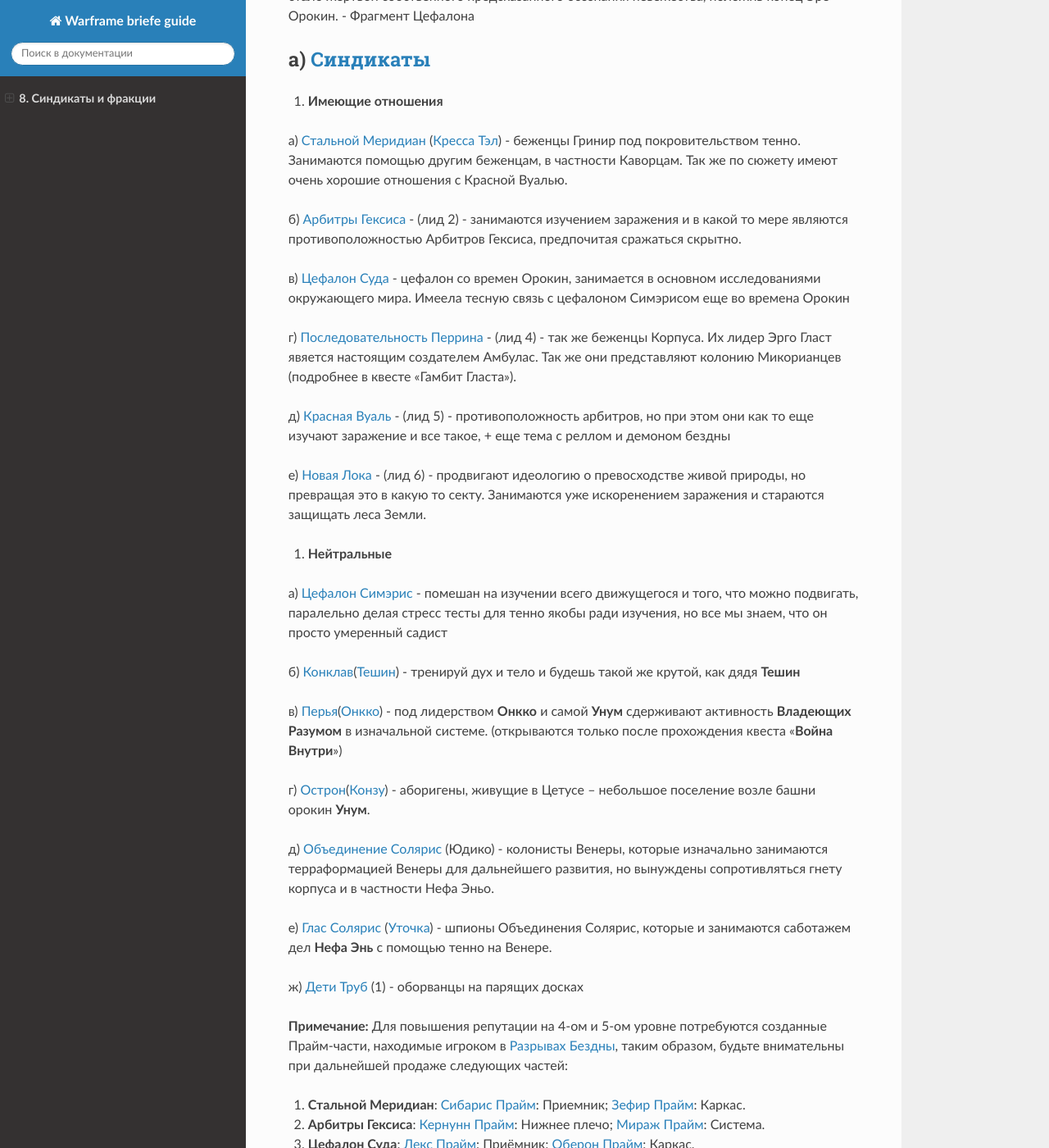
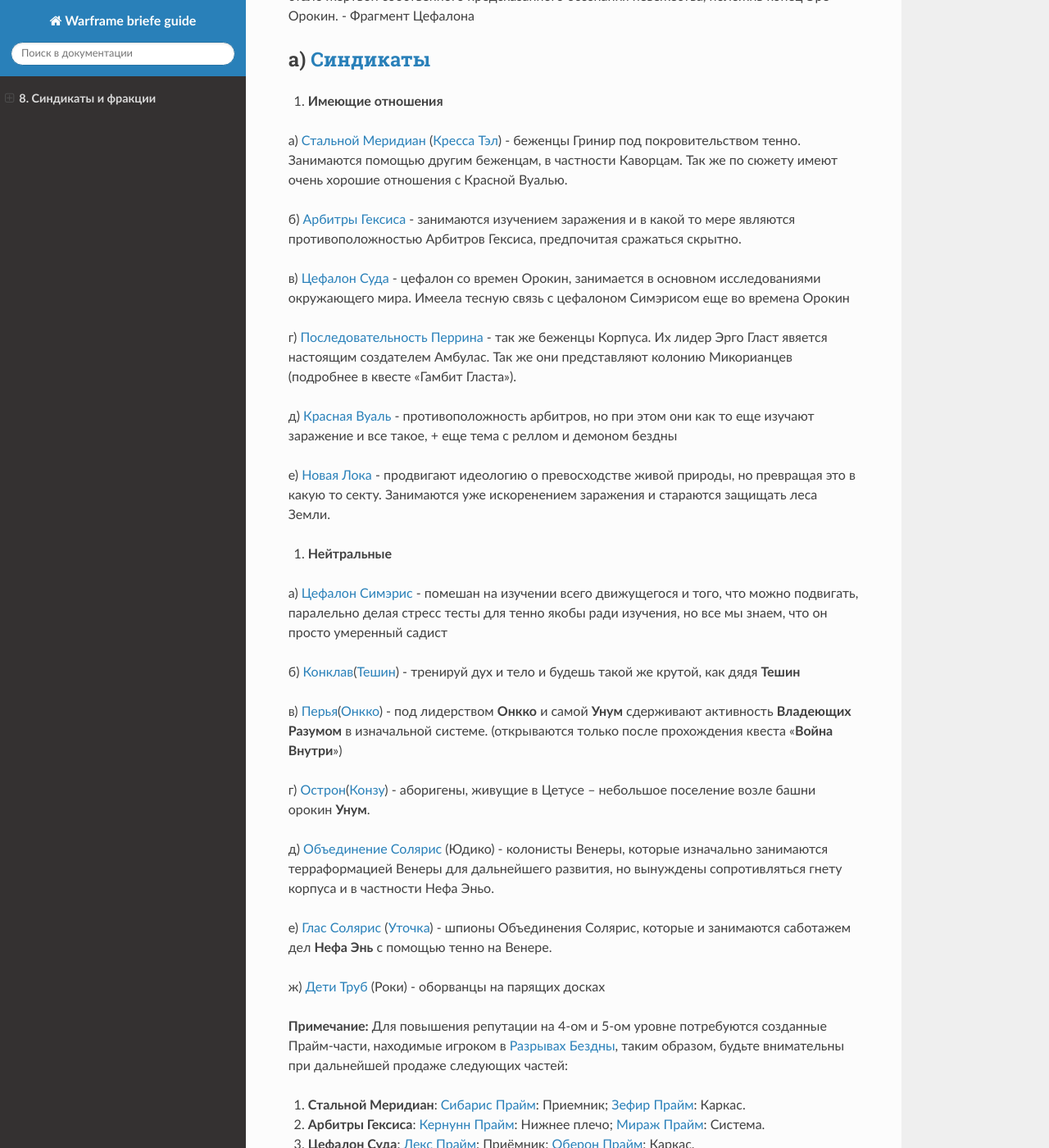
Before and after one commit to crackedmind/warframe-brief-guide, a Sphinx documentation site: the page built from source/08.md, in a window 1280 px wide and 1400 px high, scrolled down 1792 px. Shown: the whole window at 82% size. Built offline with Sphinx 7.4.7 and the Read the Docs theme 2.0.0, drawn with Linux system fonts in a browser that asks for light colours; some of the changed text lies outside the part shown.

Commit message:
Правка 8 пункта

```diff
--- a/source/08.md
+++ b/source/08.md
@@ -34,17 +34,17 @@
 
 а) [Стальной Меридиан](https://warframe.fandom.com/ru/wiki/%D0%A1%D1%82%D0%B0%D0%BB%D1%8C%D0%BD%D0%BE%D0%B9_%D0%9C%D0%B5%D1%80%D0%B8%D0%B4%D0%B8%D0%B0%D0%BD) ([Кресса Тэл](https://warframe.fandom.com/ru/wiki/%D0%9A%D1%80%D0%B5%D1%81%D1%81%D0%B0_%D0%A2%D1%8D%D0%BB)) - беженцы Гринир под покровительством тенно. Занимаются помощью другим беженцам, в частности Каворцам. Так же по сюжету имеют очень хорошие отношения с Красной Вуалью.
 
-б) [Арбитры Гексиса](https://warframe.fandom.com/ru/wiki/%D0%90%D1%80%D0%B1%D0%B8%D1%82%D1%80%D1%8B_%D0%93%D0%B5%D0%BA%D1%81%D0%B8%D1%81%D0%B0) - (лид 2)  - занимаются изучением заражения и в какой то мере являются противоположностью Арбитров Гексиса, предпочитая сражаться скрытно.
+б) [Арбитры Гексиса](https://warframe.fandom.com/ru/wiki/%D0%90%D1%80%D0%B1%D0%B8%D1%82%D1%80%D1%8B_%D0%93%D0%B5%D0%BA%D1%81%D0%B8%D1%81%D0%B0) - занимаются изучением заражения и в какой то мере являются противоположностью Арбитров Гексиса, предпочитая сражаться скрытно.
 
 в) [Цефалон Суда](https://warframe.fandom.com/ru/wiki/%D0%A6%D0%B5%D1%84%D0%B0%D0%BB%D0%BE%D0%BD_%D0%A1%D1%83%D0%B4%D0%B0) - цефалон со времен Орокин, занимается в основном исследованиями окружающего мира. Имеела тесную связь с цефалоном Симэрисом еще во времена Орокин
 
-г) [Последовательность Перрина](https://warframe.fandom.com/ru/wiki/%D0%9F%D0%BE%D1%81%D0%BB%D0%B5%D0%B4%D0%BE%D0%B2%D0%B0%D1%82%D0%B5%D0%BB%D1%8C%D0%BD%D0%BE%D1%81%D1%82%D1%8C_%D0%9F%D0%B5%D1%80%D1%80%D0%B8%D0%BD%D0%B0) - (лид 4)  - так же беженцы Корпуса. Их лидер Эрго Гласт явяется настоящим создателем Амбулас. Так же они представляют колонию Микорианцев (подробнее в квесте «Гамбит Гласта»).
+г) [Последовательность Перрина](https://warframe.fandom.com/ru/wiki/%D0%9F%D0%BE%D1%81%D0%BB%D0%B5%D0%B4%D0%BE%D0%B2%D0%B0%D1%82%D0%B5%D0%BB%D1%8C%D0%BD%D0%BE%D1%81%D1%82%D1%8C_%D0%9F%D0%B5%D1%80%D1%80%D0%B8%D0%BD%D0%B0)  - так же беженцы Корпуса. Их лидер Эрго Гласт явяется настоящим создателем Амбулас. Так же они представляют колонию Микорианцев (подробнее в квесте «Гамбит Гласта»).
 
-д) [Красная Вуаль](https://warframe.fandom.com/ru/wiki/%D0%9A%D1%80%D0%B0%D1%81%D0%BD%D0%B0%D1%8F_%D0%92%D1%83%D0%B0%D0%BB%D1%8C) - (лид 5)  - противоположность арбитров, но при этом они как то еще изучают заражение и все такое, + еще тема с реллом и демоном бездны
+д) [Красная Вуаль](https://warframe.fandom.com/ru/wiki/%D0%9A%D1%80%D0%B0%D1%81%D0%BD%D0%B0%D1%8F_%D0%92%D1%83%D0%B0%D0%BB%D1%8C)   - противоположность арбитров, но при этом они как то еще изучают заражение и все такое, + еще тема с реллом и демоном бездны
 
-е) [Новая Лока](https://warframe.fandom.com/ru/wiki/%D0%9D%D0%BE%D0%B2%D0%B0%D1%8F_%D0%9B%D0%BE%D0%BA%D0%B0) - (лид 6)  - продвигают идеологию о превосходстве живой природы, но превращая это в какую то секту. Занимаются уже искоренением заражения и стараются защищать леса Земли.
+е) [Новая Лока](https://warframe.fandom.com/ru/wiki/%D0%9D%D0%BE%D0%B2%D0%B0%D1%8F_%D0%9B%D0%BE%D0%BA%D0%B0) - продвигают идеологию о превосходстве живой природы, но превращая это в какую то секту. Занимаются уже искоренением заражения и стараются защищать леса Земли.
 
-2. **Нейтральные**
+1. **Нейтральные**
 
 а) [Цефалон Симэрис](https://warframe.fandom.com/ru/wiki/%D0%A6%D0%B5%D1%84%D0%B0%D0%BB%D0%BE%D0%BD_%D0%A1%D0%B8%D0%BC%D1%8D%D1%80%D0%B8%D1%81) - помешан на изучении всего движущегося и того, что можно подвигать, паралельно делая стресс тесты для тенно якобы ради изучения, но все мы знаем, что он просто умеренный садист
 
@@ -58,7 +58,7 @@
 
 е) [Глас Солярис](https://warframe.fandom.com/ru/wiki/%D0%93%D0%BB%D0%B0%D1%81_%D0%A1%D0%BE%D0%BB%D1%8F%D1%80%D0%B8%D1%81_(%D1%81%D0%B8%D0%BD%D0%B4%D0%B8%D0%BA%D0%B0%D1%82)) ([Уточка](https://warframe.fandom.com/ru/wiki/%D0%A3%D1%82%D0%BE%D1%87%D0%BA%D0%B0))  - шпионы Объединения Солярис, которые и занимаются саботажем дел **Нефа Энь** с помощью тенно на Венере.
 
-ж) [Дети Труб](https://warframe.fandom.com/ru/wiki/%D0%94%D0%B5%D1%82%D0%B8_%D0%A2%D1%80%D1%83%D0%B1) (1) - оборванцы на парящих досках
+ж) [Дети Труб](https://warframe.fandom.com/ru/wiki/%D0%94%D0%B5%D1%82%D0%B8_%D0%A2%D1%80%D1%83%D0%B1) (Роки) - оборванцы на парящих досках
 
 **Примечание:** Для повышения репутации на 4-ом и 5-ом уровне потребуются созданные Прайм-части, находимые игроком в [Разрывах Бездны](https://warframe.fandom.com/ru/wiki/%D0%A0%D0%B0%D0%B7%D1%80%D1%8B%D0%B2_%D0%91%D0%B5%D0%B7%D0%B4%D0%BD%D1%8B), таким образом, будьте внимательны при дальнейшей продаже следующих частей:
 
```
Also changed, not shown: other parts of source/08.md (+0 -17 lines).
